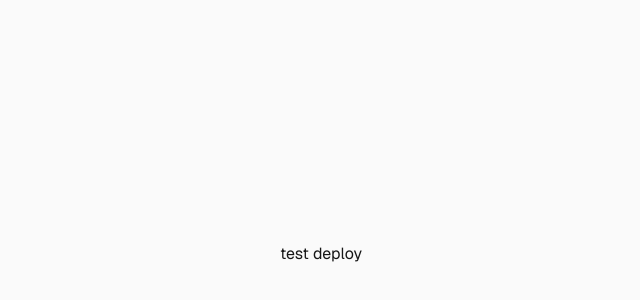
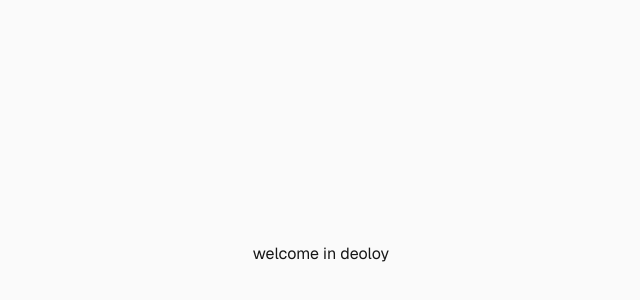
Before and after one commit to alyamanaliesh12/firstProject, a Next.js app: page / in a window 1280 px wide. Shown: the part 146-446 px from the top of the page, without its empty margins (319-959 px from the left). Built offline with nearby package versions, Linux system fonts and the light colour scheme.

Commit message:
feat:update the content for home page

```diff
--- a/src/app/page.tsx
+++ b/src/app/page.tsx
@@ -1,5 +1,5 @@
 import Image from "next/image";
 
 export default function Home() {
-  return <div className="flex min-h-screen items-center justify-center bg-zinc-50 font-sans dark:bg-black">test deploy</div>;
+  return <div className="flex min-h-screen items-center justify-center bg-zinc-50 font-sans dark:bg-black">welcome in deoloy</div>;
 }
```
